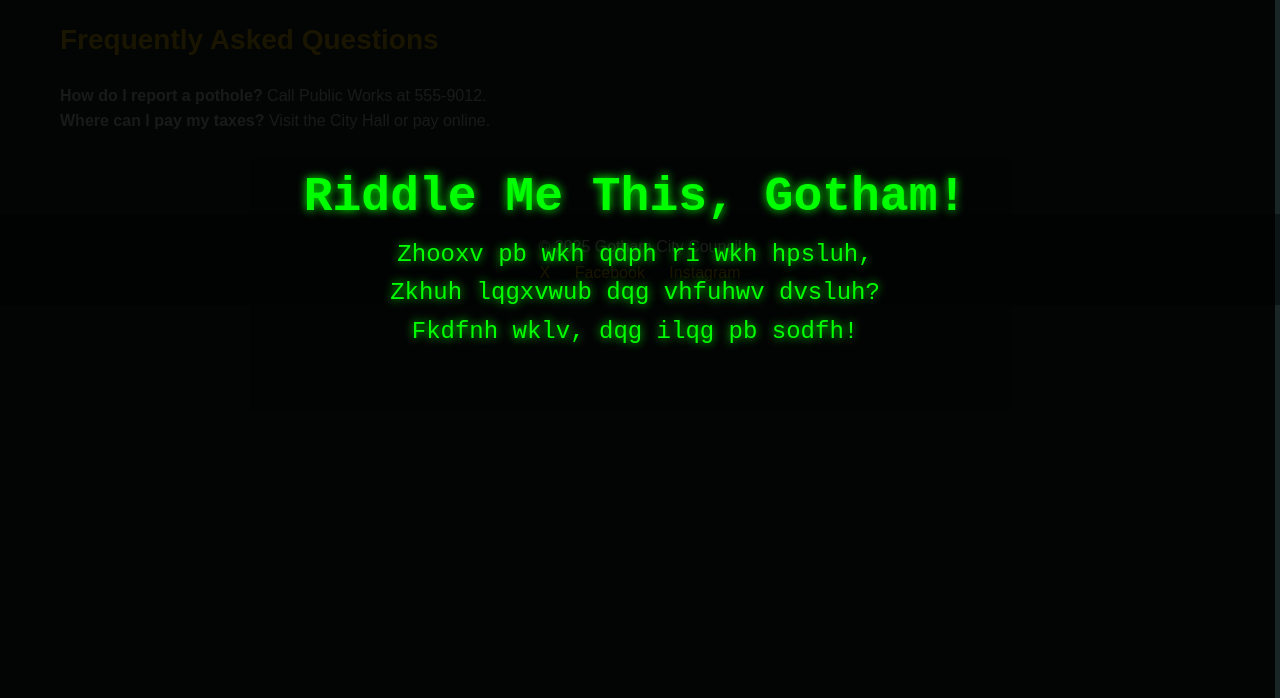
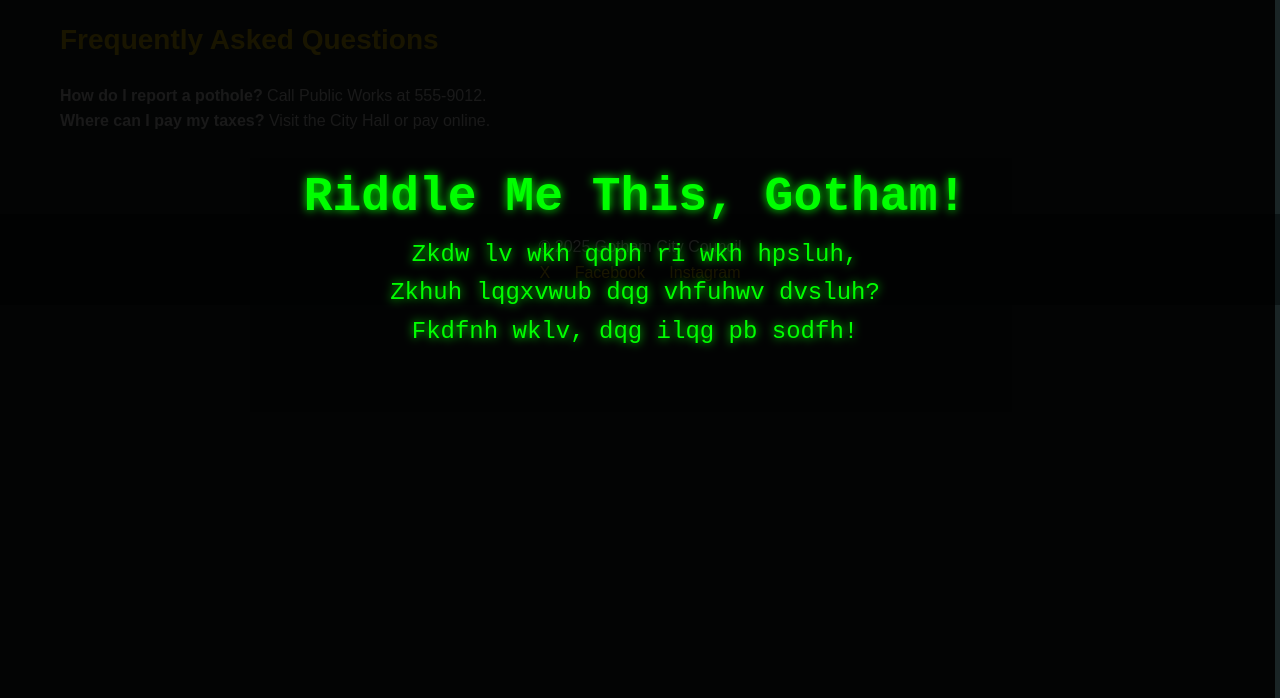
Before and after one commit to ITMike117/gotham-city, a plain HTML site: page faq.html in a window 1280 px wide. Shown: the part 102-800 px from the top of the page. Drawn offline with Linux system fonts and the light colour scheme.

Commit message:
cipher fix

```diff
--- a/faq.html
+++ b/faq.html
@@ -52,7 +52,7 @@
     </footer>
     <div class="riddler-hack" id="riddlerHack">
         <h2>Riddle Me This, Gotham!</h2>
-        <p>Zhooxv pb wkh qdph ri wkh hpsluh,<br>
+        <p>Zkdw lv wkh qdph ri wkh hpsluh,<br>
            Zkhuh lqgxvwub dqg vhfuhwv dvsluh?<br>
            Fkdfnh wklv, dqg ilqg pb sodfh!</p>
         <!-- Cipher: Caesar shift 3 back. Decodes to: "What is the name of the empire, Where industry and secrets aspire? Crack this, and find my place!" -->
```
